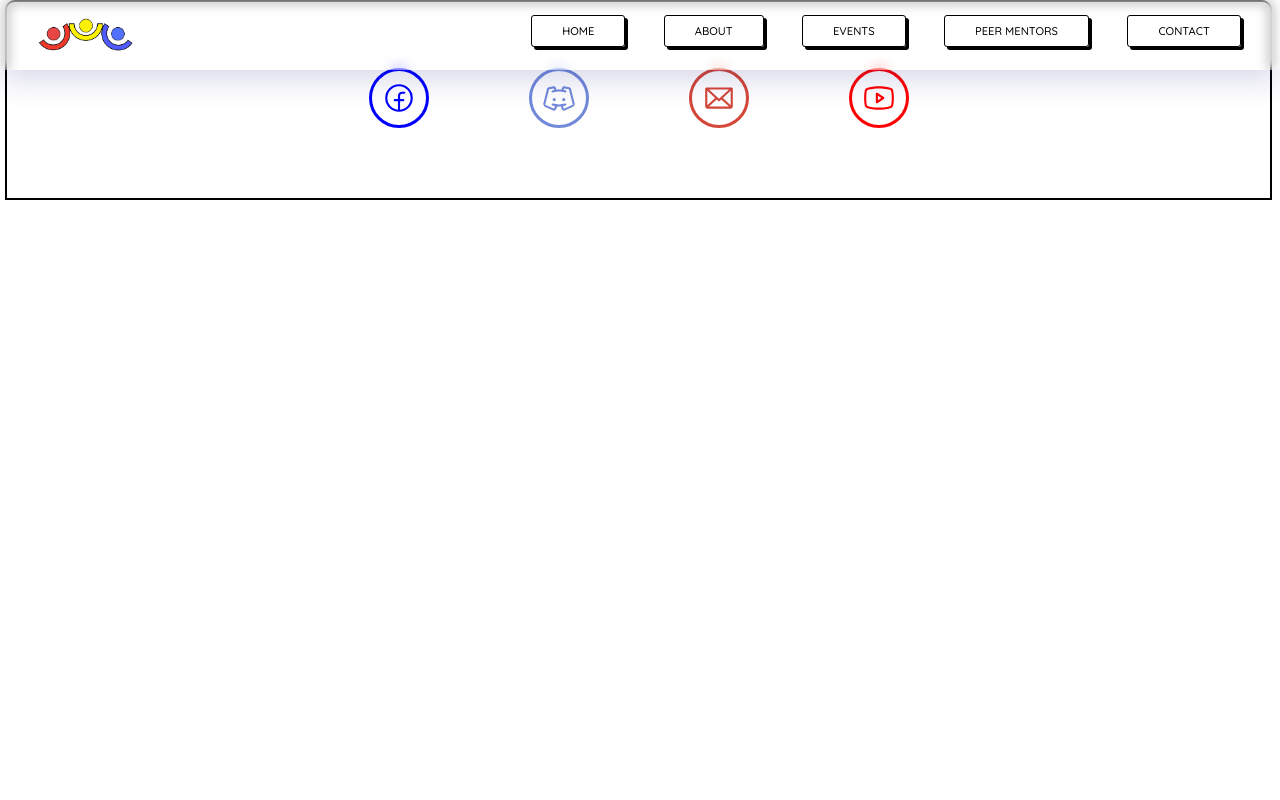
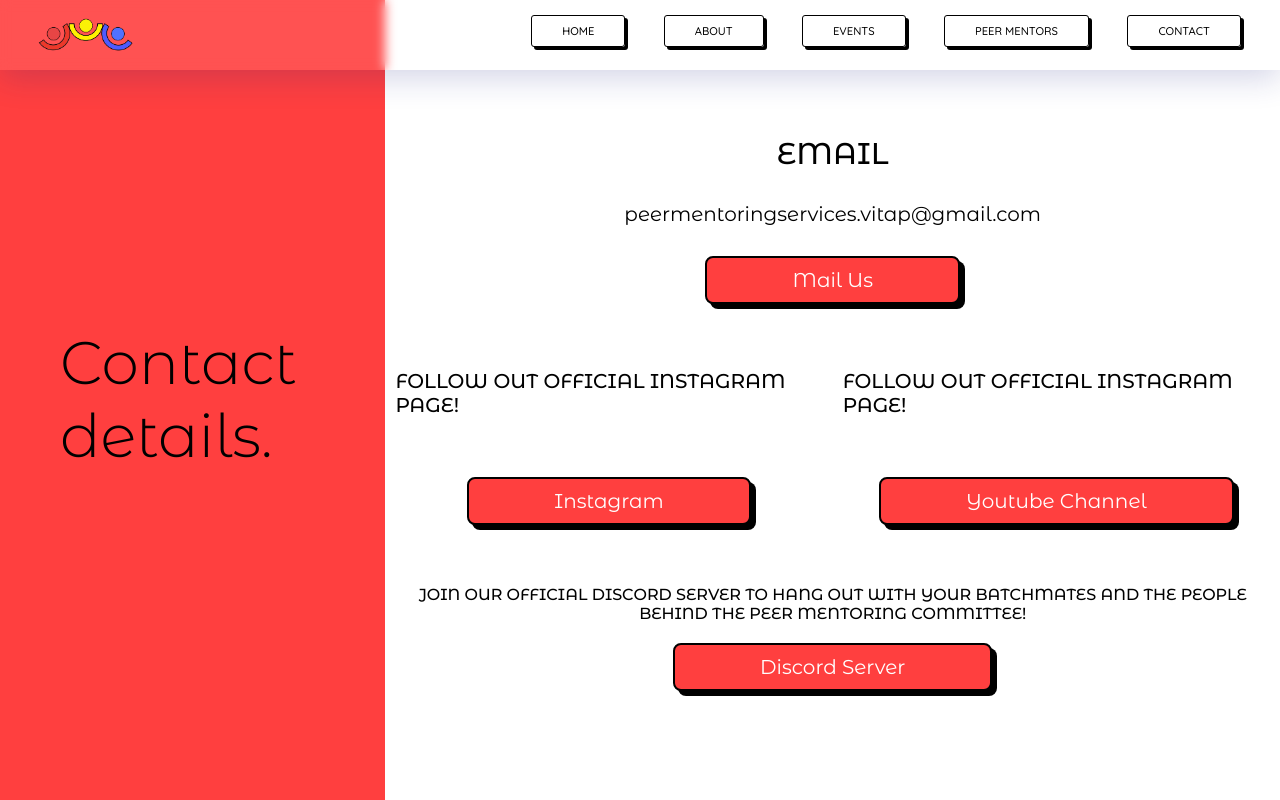
Before and after one commit to shaik-adnan1/pmcwebsitemain, a React (Create React App) app: page /contacts in a window 1280 px wide. Shown: the top 800 px of the page. Built offline with nearby package versions, Linux system fonts and the light colour scheme; a web font is replaced by a local one.

Commit message:
prject finished except for the respionsive part

```diff
--- a/src/index.css
+++ b/src/index.css
@@ -6,6 +6,7 @@
 /* @import url('https://fonts.googleapis.com/css2?family=Orbitron:wght@400;700;900&display=swap'); */
 @import url('https://fonts.googleapis.com/css2?family=Gruppo&family=Orbitron:wght@400;700;900&display=swap');
 @import url('https://fonts.googleapis.com/css2?family=Yatra+One&display=swap');
+@import url('https://fonts.googleapis.com/css2?family=Montserrat+Alternates:wght@300;400;500&display=swap');
 
 /*
 
--- a/src/routes/contact/contact.component.css
+++ b/src/routes/contact/contact.component.css
@@ -0,0 +1,103 @@
+.contact_container {
+  height: 100vh;
+  font-family: "Montserrat Alternates", sans-serif;
+  position: relative;
+  display: flex;
+  align-items: center;
+}
+
+.contact_section_heading {
+  /* position: absolute; */
+  /* margin-top: 100px;
+    margin-left: 40px; */
+  border-bottom: 3px solid #ff3f3f;
+  /* border-left: 3px solid #ff3f3f; */
+  background-color: #ff3f3f;
+  /* width: fit-content; */
+  height: 100%;
+  /* border-radius: 10px; */
+  display: flex;
+  justify-content: center;
+  align-items: center;
+}
+
+.contact_section_heading h1 {
+  font-size: 60px;
+  /* text-transform: uppercase; */
+  font-weight: 300;
+  margin-left: 60px;
+  /* padding: 0 0px 0px 6px; */
+}
+
+.contact_section_details {
+  /* border: 1px solid red; */
+  height: 100%;
+  display: flex;
+  flex-direction: column;
+  align-items: center;
+  justify-content: center;
+}
+
+.contact_section_details h3 {
+  text-transform: uppercase;
+  font-weight: 500;
+  font-size: 20px;
+}
+
+.contact_section_details a {
+  border: 2px solid #000;
+  background-color: #ff3f3f;
+  color: #fff;
+  font-size: 20px;
+  padding: 10px 85px;
+  border-radius: 8px;
+  -webkit-box-shadow: 5px 5px 0px -1px rgb(0, 0, 0);
+  -moz-box-shadow: 5px 5px 0px -1px rgba(0, 0, 0, 0.9);
+  box-shadow: 5px 5px 0px 0px rgb(0, 0, 0);
+  text-transform: capitalize;
+}
+
+.insta_youtube_container {
+    display: flex;
+}
+
+.email_container, .insta_container, .youtube_container {
+  /* border: 1px solid red; */
+  margin: 10px;
+  display: flex;
+  flex-direction: column;
+  align-items: center;
+}
+
+.email_container h3 {
+  font-size: 30px;
+  font-weight: 500;
+}
+
+.email_container h3,
+.email_container p,
+.email_container a {
+  margin: 15px 0;
+}
+
+.insta_container h3,
+.insta_container a,
+.youtube_container h3,
+.youtube_container a {
+  margin: 30px 0;
+
+}
+
+.discord_container {
+  display: flex;
+  flex-direction: column;
+  justify-content: center;
+  align-items: center;
+  margin-top: 20px;
+}
+
+.discord_container h3 {
+  font-size: 16px;
+  margin-bottom: 20px;
+  text-align: center;
+}
--- a/src/routes/contact/contact.component.jsx
+++ b/src/routes/contact/contact.component.jsx
@@ -3,7 +3,52 @@ import "./contact.component.css";
 const Contact = () => {
   return (
     <>
-
+      <div className='contact_container'>
+        <div className='contact_section_heading'>
+          <h1>Contact details.</h1>
+        </div>
+        <div className='contact_section_details'>
+          <div className='email_container'>
+            <h3>Email</h3>
+            <p>peermentoringservices.vitap@gmail.com</p>
+            <a
+              href='https://mail.google.com/mail/?view=cm&to=peermentoringservices.vitap@gmail.com'
+              className='link_btn mailLink_anchor'
+            >
+              Mail Us
+            </a>
+          </div>
+          <div className='insta_youtube_container'>
+            <div className='insta_container'>
+              <h3>Follow out official instagram page!</h3>
+              <a href='#' className='link_btn instaLink_anchor'>
+                Instagram
+              </a>
+            </div>
+            <div className='youtube_container'>
+              <h3>Follow out official instagram page!</h3>
+              <a
+                href='https://www.youtube.com/channel/UCjUrifb6-9d7Ksy-Mxr1FYA'
+                className='Youtube_anchor link_btn'
+              >
+                Youtube channel
+              </a>
+            </div>
+          </div>
+          <div className='discord_container'>
+            <h3>
+              Join our Official Discord Server to hang out with your batchmates
+              and the people behind the Peer Mentoring Committee!
+            </h3>
+            <a
+              href='https://www.youtube.com/channel/UCjUrifb6-9d7Ksy-Mxr1FYA'
+              className='Youtube_anchor link_btn'
+            >
+              Discord server
+            </a>
+          </div>
+        </div>
+      </div>
     </>
   );
 };
--- a/src/routes/mentors/mentors.component.css
+++ b/src/routes/mentors/mentors.component.css
@@ -65,7 +65,7 @@
 .mentor_name {
     color: #fff;
      font-family: "Gruppo", sans-serif;
-        margin-top: -50px;
+        margin-top: -80px;
      font-size: 25px;
      border-radius: 14px;
      text-transform: upe;
```
